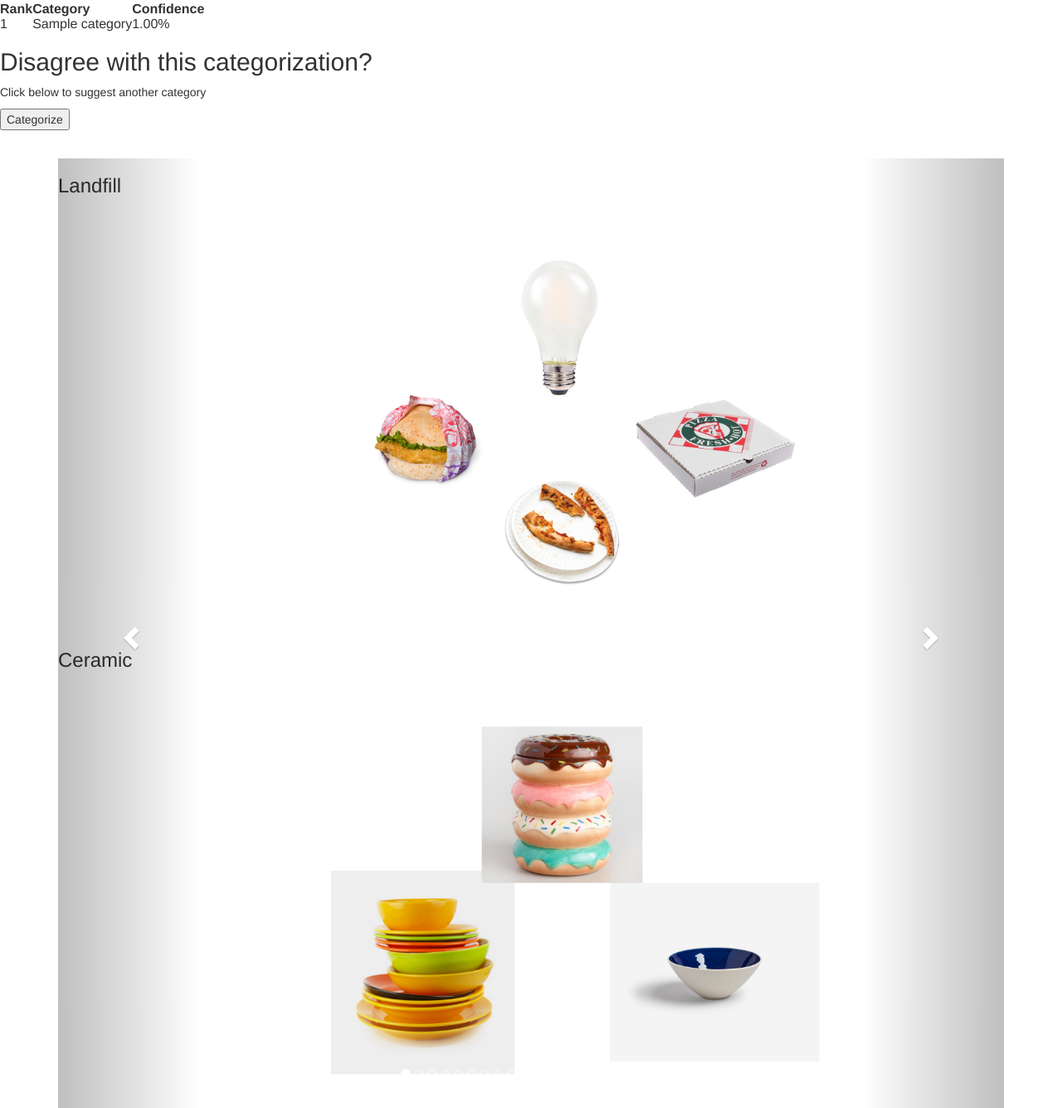
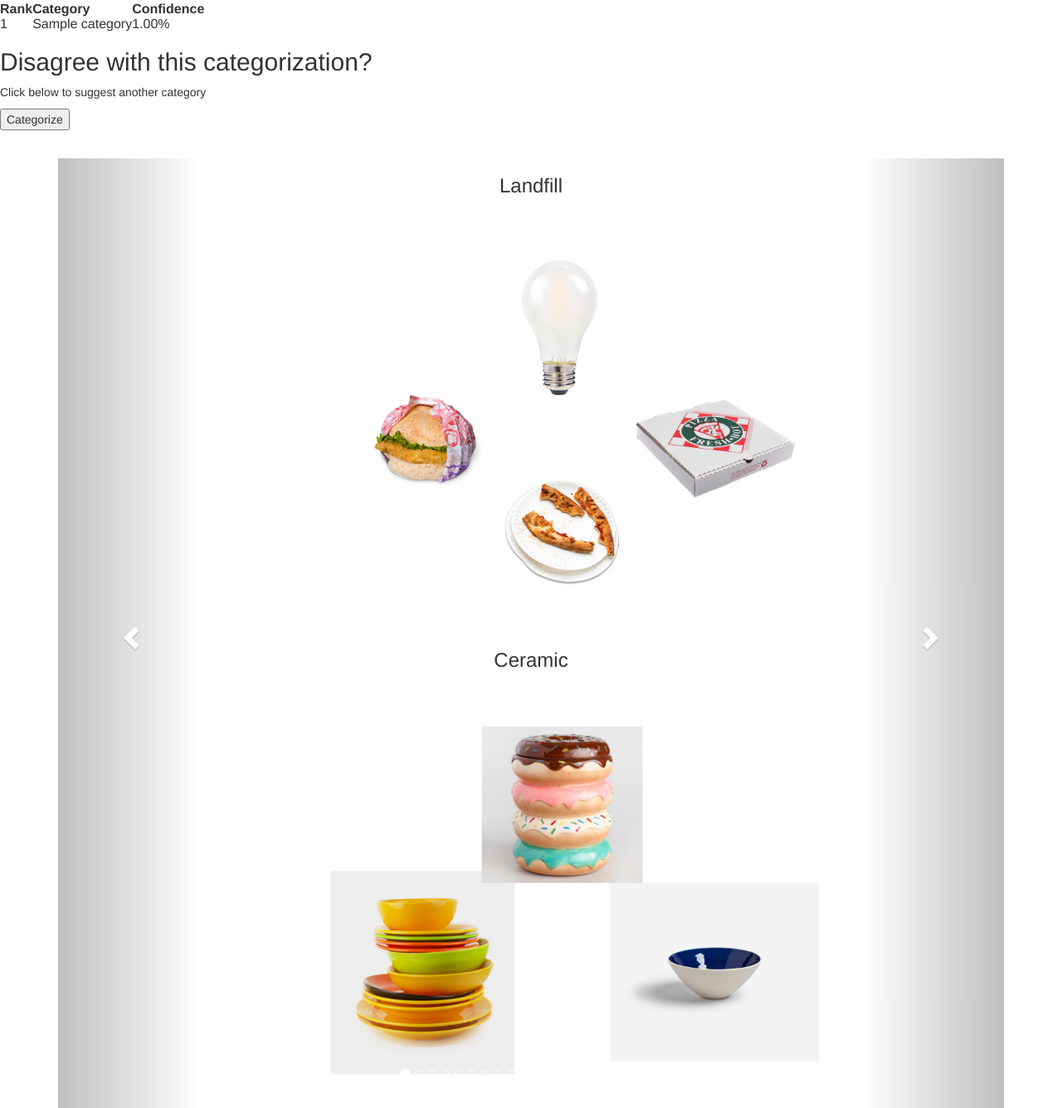
Before and after one commit to dcl67/SmartCanAPI, a Django app: template django/VoteHandler/templates/VoteHandler/result.html in a window 1280 px wide. Shown: the part 121-1457 px from the top of the page at 83% size. Run offline with Django 3.2, Linux system fonts and the light colour scheme; tables that the repository leaves empty hold one stand-in row (values such as "Sample post"); the template is opened without the code that fills it: values that come from a table or form of the project are taken from there, most other values are stand-ins (such as "Sample title", 1, 10 or a date in 2020); some libraries are stand-ins or nearby versions.

Commit message:
Centered text in result.html

```diff
--- a/django/VoteHandler/templates/VoteHandler/result.html
+++ b/django/VoteHandler/templates/VoteHandler/result.html
@@ -65,7 +65,7 @@
       <div class="carousel-inner" role="listbox">
         <!-- 1 -->
         <div class="item active">
-          <h3>Landfill</h3>
+          <h3 style="text-align: center;">Landfill</h3>
           <a href="/#">
           <img src="{% static 'img/Landfill.jpg'%}" alt="Landfill" width="460" height="345">
           <div class="carousel-caption" style="color:black;">
@@ -76,7 +76,7 @@
         </div>
         <!-- 2 -->
         <div class="item">
-                <h3>Plastic PLA</h3>
+                <h3 style="text-align: center;">Plastic PLA</h3>
           <a href="/#">
           <img src="{% static 'img/PlasticPLA.jpg'%}" alt="Plastic PLA" width="460" height="345">
           <div class="carousel-caption" style="color:black;">
@@ -87,7 +87,7 @@
         </div>
         <!-- 3 -->
         <div class="item">
-                <h3>Plastic 6</h3>
+                <h3 style="text-align: center;">Plastic 6</h3>
           <a href="/#">
           <img src="{% static 'img/Plastic6.jpg'%}" alt="Plastic 6" width="460" height="345">
           <div class="carousel-caption" style="color:black;">
@@ -98,7 +98,7 @@
         </div>
         <!-- 4 -->
         <div class="item">
-                <h3>Plastic 5</h3>
+                <h3 style="text-align: center;">Plastic 5</h3>
           <a href="/#">
           <img src="{% static 'img/Plastic5.jpg'%}" alt="Plastic 5" width="460" height="345">
           <div class="carousel-caption" style="color:black;">
@@ -109,7 +109,7 @@
         </div>
         <!-- 5 -->
         <div class="item">
-                <h3>Plastic 4</h3>
+                <h3 style="text-align: center;">Plastic 4</h3>
           <a href="/#">
           <img src="{% static 'img/Plastic4.jpg'%}" alt="Plastic 4" width="460" height="345">
           <div class="carousel-caption" style="color:black;">
@@ -120,7 +120,7 @@
         </div>
         <!-- 6 -->
         <div class="item">
-                <h3>Plastic 3</h3>
+                <h3 style="text-align: center;">Plastic 3</h3>
                 <a href="/#">
                 <img src="{% static 'img/Plastic3.jpg'%}" alt="Plastic 3" width="460" height="345">
                 <div class="carousel-caption" style="color:black;">
@@ -131,7 +131,7 @@
         </div>
         <!-- 7 -->
         <div class="item">
-                <h3>Plastic 2</h3>
+                <h3 style="text-align: center;">Plastic 2</h3>
                 <a href="/#">
                 <img src="{% static 'img/Plastic2.jpg'%}" alt="Plastic 2" width="460" height="345">
                 <div class="carousel-caption" style="color:black;">
@@ -142,7 +142,7 @@
               </div>
         <!-- 8 -->
         <div class="item">
-                <h3>Plastic 1</h3>
+                <h3 style="text-align: center;">Plastic 1</h3>
                 <a href="/#">
                 <img src="{% static 'img/Plastic1.jpg'%}" alt="Plastic 1" width="460" height="345">
                 <div class="carousel-caption" style="color:black;">
@@ -153,7 +153,7 @@
               </div>
         <!-- 9 -->
         <div class="item">
-                <h3>Electronics</h3>
+                <h3 style="text-align: center;">Electronics</h3>
                 <a href="/#">
                 <img src="{% static 'img/Electronics.jpg'%}" alt="Electronics" width="460" height="345">
                 <div class="carousel-caption" style="color:black;">
@@ -164,7 +164,7 @@
               </div>
         <!-- 10 -->
         <div class="item active">
-                <h3>Ceramic</h3>
+                <h3 style="text-align: center;">Ceramic</h3>
             <a href="/#">
                 <img src="{% static 'img/Ceramic.jpg'%}" alt="Ceramic" width="460" height="345">
                 <div class="carousel-caption" style="color:black;">
@@ -175,7 +175,7 @@
         </div>
         <!-- 11 -->
         <div class="item">
-                <h3>Chemical</h3>
+                <h3 style="text-align: center;">Chemical</h3>
             <a href="/#">
                 <img src="{% static 'img/Chemical.jpg'%}" alt="Chemical" width="460" height="345">
                 <div class="carousel-caption" style="color:black;">
@@ -186,7 +186,7 @@
         </div>
         <!-- 12 -->
         <div class="item">
-                <h3>Glass</h3>
+                <h3 style="text-align: center;">Glass</h3>
             <a href="/#">
                 <img src="{% static 'img/Glass.jpg'%}" alt="Glass" width="460" height="345">
                 <div class="carousel-caption" style="color:black;">
@@ -197,7 +197,7 @@
         </div>
         <!-- 13 -->
         <div class="item">
-                <h3>Metal</h3>
+                <h3 style="text-align: center;">Metal</h3>
             <a href="/#">
                 <img src="{% static 'img/Metal.jpg'%}" alt="Metal" width="460" height="345">
                 <div class="carousel-caption" style="color:black;">
@@ -208,7 +208,7 @@
         </div>
         <!-- 14 -->
         <div class="item">
-                <h3>Organic Compost</h3>
+                <h3 style="text-align: center;">Organic Compost</h3>
             <a href="/#">
                 <img src="{% static 'img/OrganicCompost.jpg'%}" alt="Organic Compost" width="460" height="345">
                 <div class="carousel-caption" style="color:black;">
@@ -219,7 +219,7 @@
         </div>
               <!-- 15 -->
               <div class="item">
-                    <h3>Paper</h3>
+                    <h3 style="text-align: center;">Paper</h3>
                       <a href="/#">
                       <img src="{% static 'img/Paper.jpg'%}" alt="Paper" width="460" height="345">
                       <div class="carousel-caption" style="color:black;">
@@ -230,7 +230,7 @@
               </div>
               <!-- 16 -->
               <div class="item">
-                    <h3>Textile</h3>
+                    <h3 style="text-align: center;">Textile</h3>
                       <a href="/#">
                       <img src="{% static 'img/Textile.jpg'%}" alt="Textile" width="460" height="345">
                       <div class="carousel-caption" style="color:black;">
@@ -241,7 +241,7 @@
                     </div>
               <!-- 17 -->
               <div class="item">
-                    <h5>Unknown</h3>
+                    <h5 style="text-align: center;">Unknown</h3>
                       <a href="/#">
                       <img src="{% static 'img/Unknown.jpg'%}" alt="Unknown" width="460" height="345">
                       <div class="carousel-caption" style="color:black;">
@@ -252,7 +252,7 @@
                     </div>
               <!-- 18 -->
               <div class="item">
-                    <h5>Wood</h3>
+                    <h5 style="text-align: center;">Wood</h3>
                       <a href="/#">
                       <img src="{% static 'img/Wood.jpg'%}" alt="Wood" width="460" height="345">
                       <div class="carousel-caption" style="color:black;">
```
